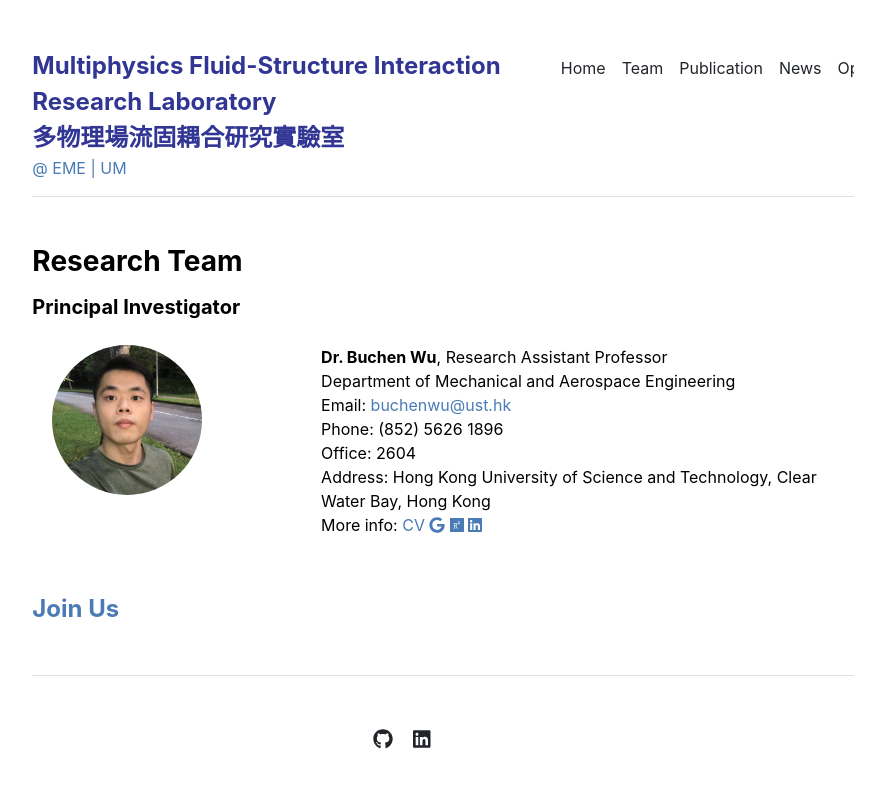
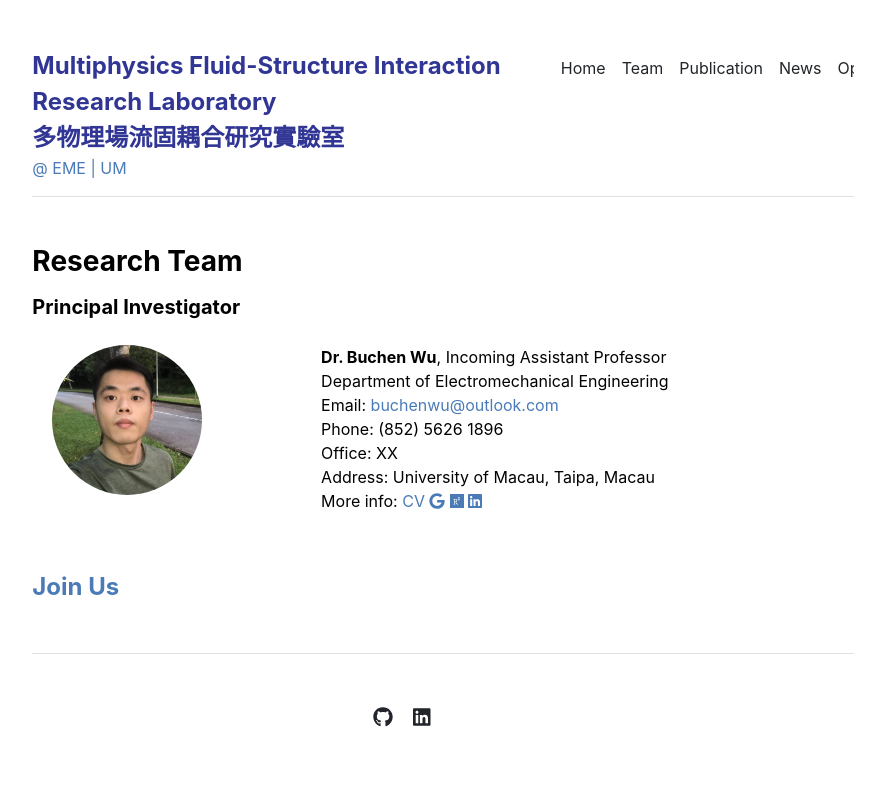
Before and after one commit to buchenwu/buchenwu.github.io, a Jekyll site: the page built from team.md, in a window 1280 px wide. Shown: the top 788 px of the page, without its empty margins (197-1082 px from the left). Built offline with Jekyll 4.4.1, drawn with Linux system fonts in a browser that asks for light colours.

Commit message:
Update people.yml

```diff
--- a/_data/people.yml
+++ b/_data/people.yml
@@ -1,14 +1,14 @@
 PI:
 - {name: 'Buchen Wu',
    title: 'Dr.',
-   position: 'Research Assistant Professor',
+   position: 'Incoming Assistant Professor',
    degree: 'PhD in Mechanical Engineering',
    phone: '(852) 5626 1896',
-   email: 'buchenwu@ust.hk',
-   office: '2604',
-   department: 'Department of Mechanical and Aerospace Engineering',
-   institution: 'Hong Kong University of Science and Technology',
-   address: 'Clear Water Bay, Hong Kong',
+   email: 'buchenwu@outlook.com',
+   office: 'XX',
+   department: 'Department of Electromechanical Engineering',
+   institution: 'University of Macau',
+   address: 'Taipa, Macau',
    image: 'assets/img/buchen_wu.jpg',
    # cv: '/people/cv-wei-su.pdf',
    googlescholar: 'https://scholar.google.com.hk/citations?user=fWzduqoAAAAJ&hl=en',
```
